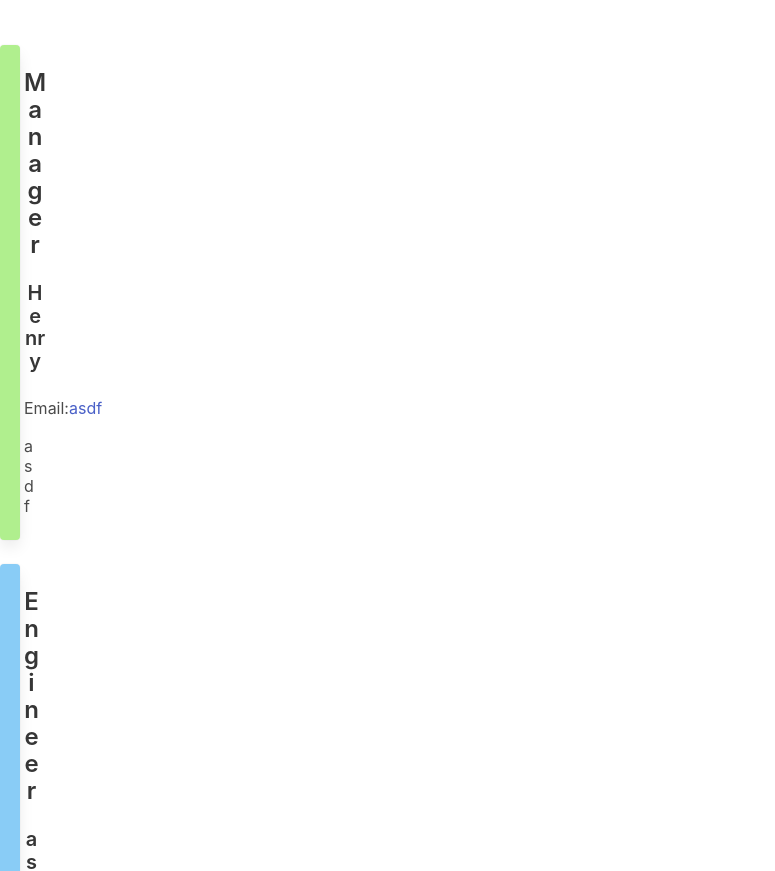
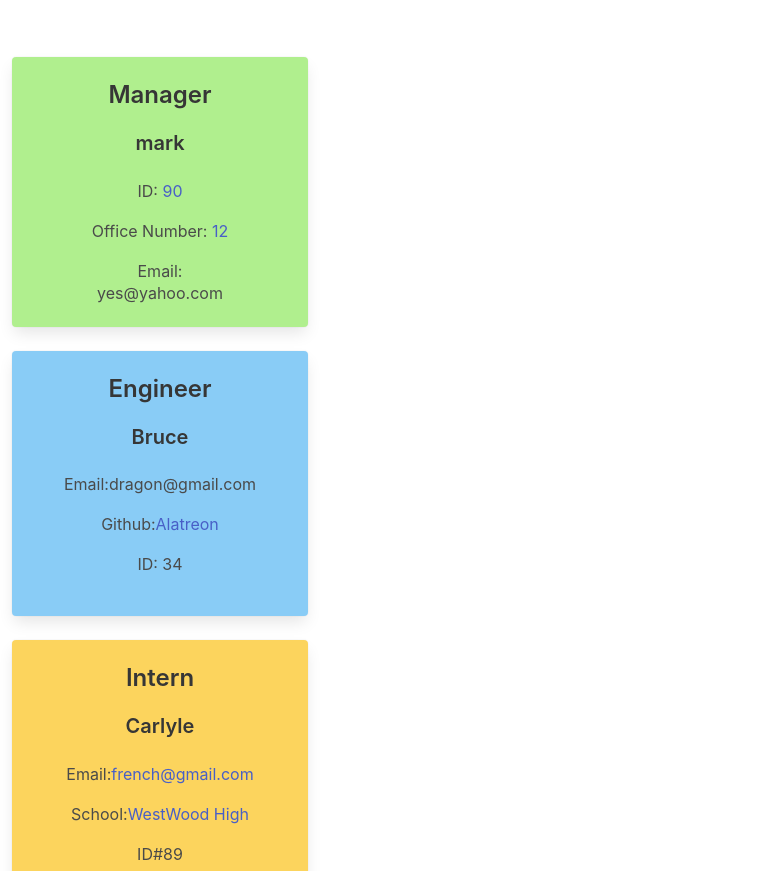
Before and after one commit to James-Fraser1/Team-Profile-Generator, a website: page dist/index.html in a window 1280 px wide. Shown: the part 87-958 px from the top of the page, without its empty margins (0-775 px from the left). Drawn offline with nearby package versions, Linux system fonts and the light colour scheme.

Commit message:
style changes applied to html and css

```diff
--- a/dist/index.html
+++ b/dist/index.html
@@ -20,9 +20,9 @@
     </div>
   </section>
 
-    <div class="columns" style="flex-wrap: wrap">
+  <div class="columns is-multiline">
 
-    <div>
+    <div class="column">
       <div class="column is-3">
         <div class="card" id="managerCard">
 
@@ -30,53 +30,64 @@
             <div class="media">
               <div class="media-content">
                 <p class="title is-4 is-bold">Manager</p>
-              <p class="title is-5">Henry</p>
+                <p class="title is-5">mark</p>
               </div>
             </div>
 
             <div class="content">
-            <p>Email:<a href="#">asdf</a></p>
-            <footer><p class="subtitle is-6">asdf</p></footer>
+              <p>ID: <a href="#">90</a></p>
+              <p>Office Number: <a href="#">12</a></p>
+              <footer>Email: <a href="${managerEmail}"></a>
+                <p class="subtitle is-6">yes@yahoo.com</p>
+              </footer>
             </div>
           </div>
         </div>
-</div><div class="column is-3">
+      </div>
+      <div class="column is-3">
         <div class="card" id="engineerCard">
 
           <div class="card-content">
             <div class="media">
               <div class="media-content">
                 <p class="title is-4 is-bold">Engineer</p>
-          <p class="title is-5">asdf</p>
+                <p class="title is-5">Bruce</p>
               </div>
             </div>
 
             <div class="content">
-        <p>Email:<a href="#">asdf</a></p>
-        <footer><p class="subtitle is-6">asdf</p></footer>
+              <p>Email:<a href="${engineerEmail}@gmail.com"></a>dragon@gmail.com</p>
+              <p>Github:<a href="https://github.com/${engineerGithub}">Alatreon</a></p>
+              <footer>ID: <a<p class="subtitle is-6">34</p>
+                  </p>
+              </footer>
             </div>
           </div>
         </div>
-</div><div class="column is-3">
+      </div>
+      <div class="column is-3">
         <div class="card" id="internCard">
 
           <div class="card-content">
             <div class="media">
               <div class="media-content">
                 <p class="title is-4 is-bold">Intern</p>
-          <p class="title is-5">av</p>
+                <p class="title is-5">Carlyle</p>
               </div>
             </div>
 
             <div class="content">
-        <p>Email:<a href="#">va</a></p>
-        <footer><p class="subtitle is-6">dvae</p></footer>
+              <p>Email:<a href="#">french@gmail.com</a></p>
+              <p>School:<a href="#">WestWood High</a></p>
+              <footer>ID#<a<p class="subtitle is-6">89</p>
+                  </p>
+              </footer>
             </div>
           </div>
         </div>
       </div>
     </div>
-
+  </div>
 </body>
 
 </html>
--- a/dist/style.css
+++ b/dist/style.css
@@ -30,3 +30,8 @@
 #internCard {
 	background-color:#fcd45d;
 }
+
+.columns {
+	text-align: center;
+	flex: auto;
+}
```
Lines whose indentation alone changed are shown as unchanged.
